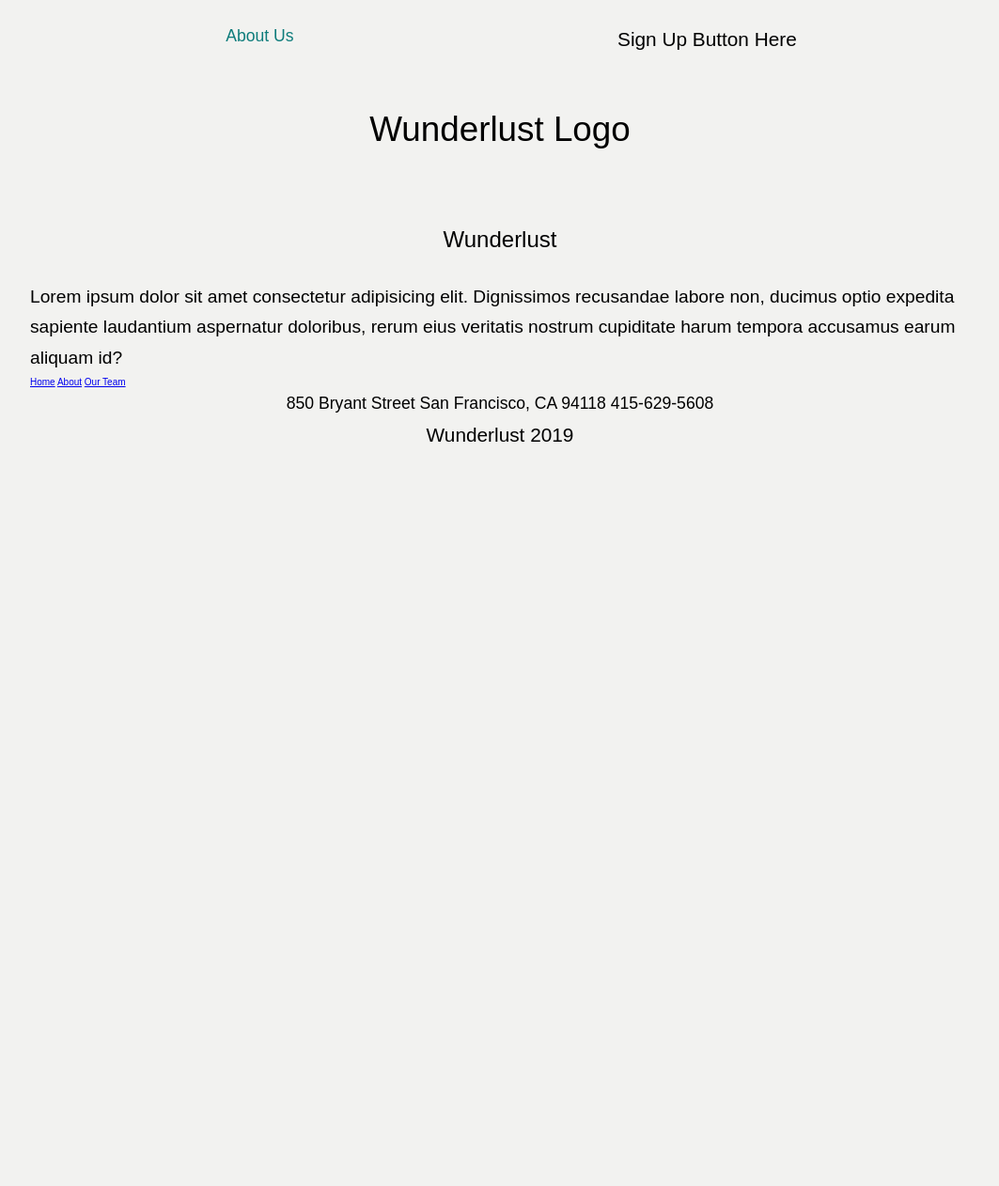
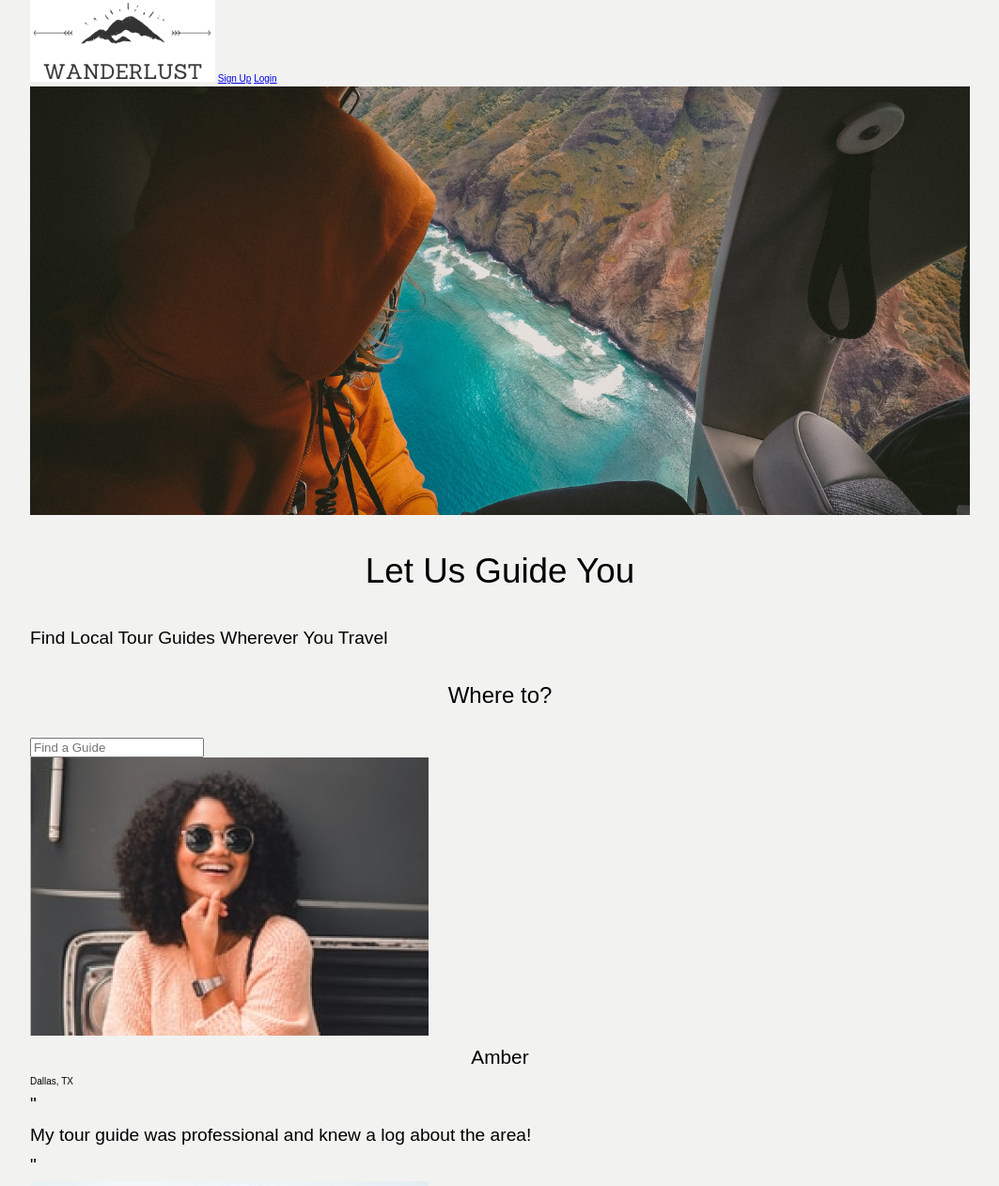
Before and after one commit to Build-Week-Wunderlust/UI-Henry, a plain HTML site: page index.html in a window 1280 px wide. Shown: the top 1262 px of the page at 94% size, without its empty margins (108-1171 px from the left). Before the commit the page ends 800 px from the top, so only its background shows below. Drawn offline with Linux system fonts and the light colour scheme; a web font is replaced by a local one.

Commit message:
close to finished with the html

```diff
--- a/index.html
+++ b/index.html
@@ -14,44 +14,62 @@
 <body>
 
     <div class="main-content-container">
-        <div class="header-nav-container">
-            <div class="nav-bar">
-                <div class="logo">
-                    <h3>Sign Up Button Here</h3>
+
+        <nav class="main-nav">
+            <img src="img/Logo.png" alt="Wunderlust Logo">
+            <a href="#"">Sign Up</a>
+                    <a href=" #"">Login</a>
+        </nav>
+
+        <header class=" marketing-page-header">
+            <img class="header-img" src="img/Helicopter.jpg"
+                alt="A person looking out over an island from a helicopter.">
+            <h1>Let Us Guide You</h1>
+            <p>Find Local Tour Guides Wherever You Travel</p>
+
+            <h2>Where to?</h2>
+            <input type="text" name="search" placeholder="Find a Guide">
+
+        </header>
+
+        <section class="lower-page">
+
+            <div class="testimonials">
+                <img src="img/Amber Photo.png" alt="A picture of a woman smiling.">
+                <div class="testimonial-text">
+                    <h3>Amber</h3>
+                    <h4>Dallas, TX</h4>
+                    <p>"<br> My tour guide was professional and knew a log about the area!<br>
+                        "</p>
                 </div>
-                <nav class="main-nav">
-
-                    <a href="#"">About Us</a>
-
-                </nav>
-            </div>
-            <header class=" about-page-header">
-                        <h1>Wunderlust Logo</h1>
-                        <div class="header-image">
-                            <img class="header-img" src="" />
             </div>
 
+            <div class="testimonials">
+                <img src="img/Nathan Photo.png" alt="A man smiling.">
+                <div class="testimonial-text">
+                    <h3>Nathan</h3>
+                    <h4>Boston, MA</h4>
+                    <p>"I had the best time on my tour of the Grand Canyon!"</p>
+                </div>
+            </div>
 
-                        <article class="about-top-article">
-                            <h2>Wunderlust</h2>
-                            <p>Lorem ipsum dolor sit amet consectetur adipisicing elit. Dignissimos recusandae labore
-                                non, ducimus optio expedita sapiente laudantium aspernatur doloribus, rerum eius
-                                veritatis nostrum cupiditate harum tempora accusamus earum aliquam id?</p>
-                        </article>
-                        </header>
+            <div class="testimonials">
+                <img src="img/Cecelia Photo.png" alt="An older woman smiling.">
+                <div class="testimonial-text">
+                    <h3>Cecelia</h3>
+                    <h4>Las Vegas, NV</h4>
+                    <p>"I love how easy it was to find a great tour guide in the area I'm traveling to!"</p>
+                </div>
+            </div>
 
-                        <div class="a-div">
-                            <nav>
-                                <a href="#">Home</a>
-                                <a href="#">About</a>
-                                <a href="#">Our Team</a>
-                            </nav>
+        </section>
 
 
-                        </div>
-                        </footer>
+</body>
 
-                        <footer>
+</html>
+
+<!-- <footer>
         <div class="footer-div">
             <div class="address-div">
                 <address>
@@ -64,12 +82,4 @@
 
         <h3 class="copywrite">Wunderlust 2019</h3>
 
-                        </footer>
-
-            </div>
-
-
-
-</body>
-
-</html>
+    </footer> -->
```
Also changed, not shown: img/Amber Photo Mobile.png (added), img/Amber Photo.png (added), img/Boat-About.png (added), img/Cecelia Photo Mobile.png (added), img/Cecelia Photo.png (added), img/Helicopter.jpg (added), img/Logo.png (added), img/Nathan Photo Mobile.png (added), img/Nathan Photo.png (added), img/mobile helicopter.png (added). Lines whose indentation alone changed are shown as unchanged.
